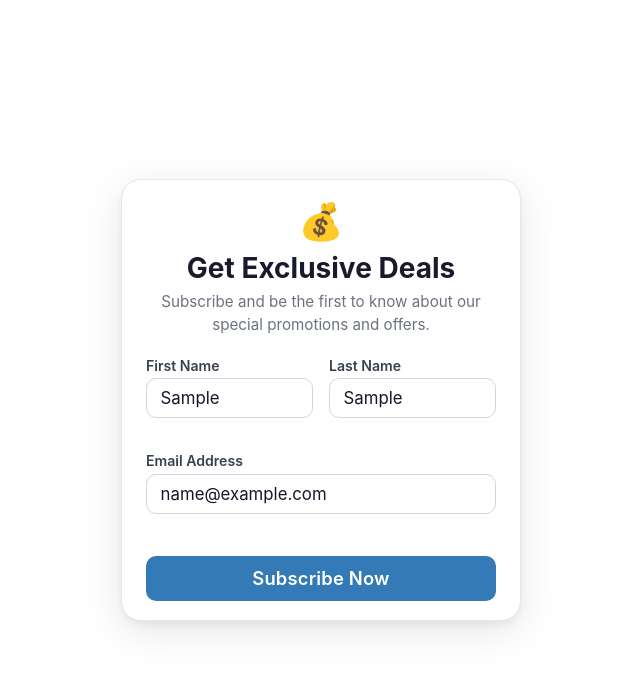
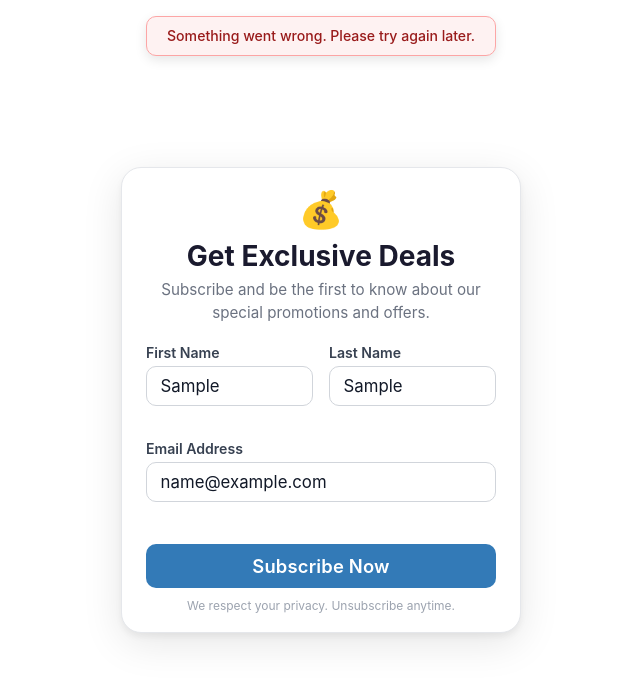
Before and after one commit to itamar0411/subscribe, a website: page public/index.html in a window 1280 px wide. Both pictures are taken after typing "Sample", "Sample", "name@example.com" into the empty fields and a click on the button "Subscribe Now". Shown: the whole page, without its empty margins (319-959 px from the left). Drawn offline with Linux system fonts and the light colour scheme; no server answers.

Commit message:
Add privacy note and toast error banner

```diff
--- a/public/index.html
+++ b/public/index.html
@@ -151,6 +151,36 @@
       font-size: 0.9rem;
       font-weight: 600;
     }
+
+    .privacy {
+      text-align: center;
+      font-size: 0.75rem;
+      color: #9ca3af;
+      margin-top: 0.6rem;
+    }
+
+    .toast {
+      display: none;
+      position: fixed;
+      top: 1rem;
+      left: 50%;
+      transform: translateX(-50%);
+      background: #fef2f2;
+      border: 1.5px solid #fca5a5;
+      color: #991b1b;
+      padding: 0.65rem 1.25rem;
+      border-radius: 10px;
+      font-size: 0.88rem;
+      font-weight: 500;
+      z-index: 1000;
+      box-shadow: 0 4px 12px rgba(0,0,0,0.1);
+      animation: fadeIn 0.3s ease;
+    }
+
+    @keyframes fadeIn {
+      from { opacity: 0; transform: translateX(-50%) translateY(-10px); }
+      to { opacity: 1; transform: translateX(-50%) translateY(0); }
+    }
   </style>
 </head>
 <body>
@@ -187,6 +217,7 @@
         </div>
 
         <button type="submit" id="submit-btn">Subscribe Now</button>
+        <p class="privacy">We respect your privacy. Unsubscribe anytime.</p>
       </form>
     </div>
 
@@ -198,6 +229,7 @@
     </div>
   </div>
 
+  <div class="toast" id="error-toast"></div>
   <script src="subscribe.js"></script>
 </body>
 </html>
--- a/public/subscribe.js
+++ b/public/subscribe.js
@@ -132,7 +132,7 @@
       console.error('Subscription error:', err);
       submitBtn.disabled = false;
       submitBtn.textContent = 'Subscribe Now';
-      alert('Something went wrong. Please try again later.');
+      showToast('Something went wrong. Please try again later.');
     }
   }
 
@@ -147,4 +147,11 @@
     formSection.style.display = 'none';
     successSection.style.display = 'block';
   }
+
+  function showToast(message) {
+    const toast = document.getElementById('error-toast');
+    toast.textContent = message;
+    toast.style.display = 'block';
+    setTimeout(() => { toast.style.display = 'none'; }, 4000);
+  }
 })();
```
Also changed, not shown: public/widget.js (+9 -1 lines).
